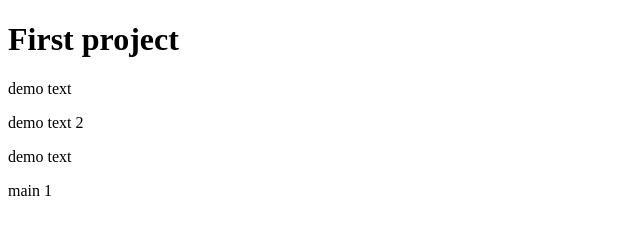
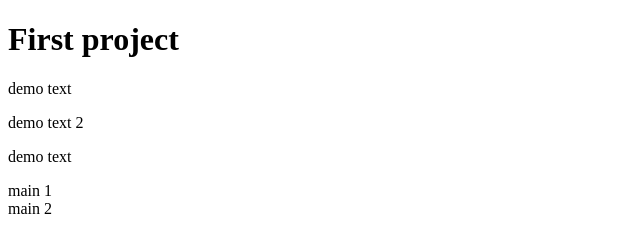
Before and after one commit to IchOrg/projects, a plain HTML site: page index.html in a window 1280 px wide. Shown: the full height of the page, 0-640 px from the left. Drawn offline with Linux system fonts and the light colour scheme.

Commit message:
added div 2

```diff
--- a/index.html
+++ b/index.html
@@ -12,5 +12,6 @@
 <p>demo text 2</p>
 <p>demo text </p>
 <div>main 1</div>
+<div>main 2</div>
 </body>
 </html>
```
